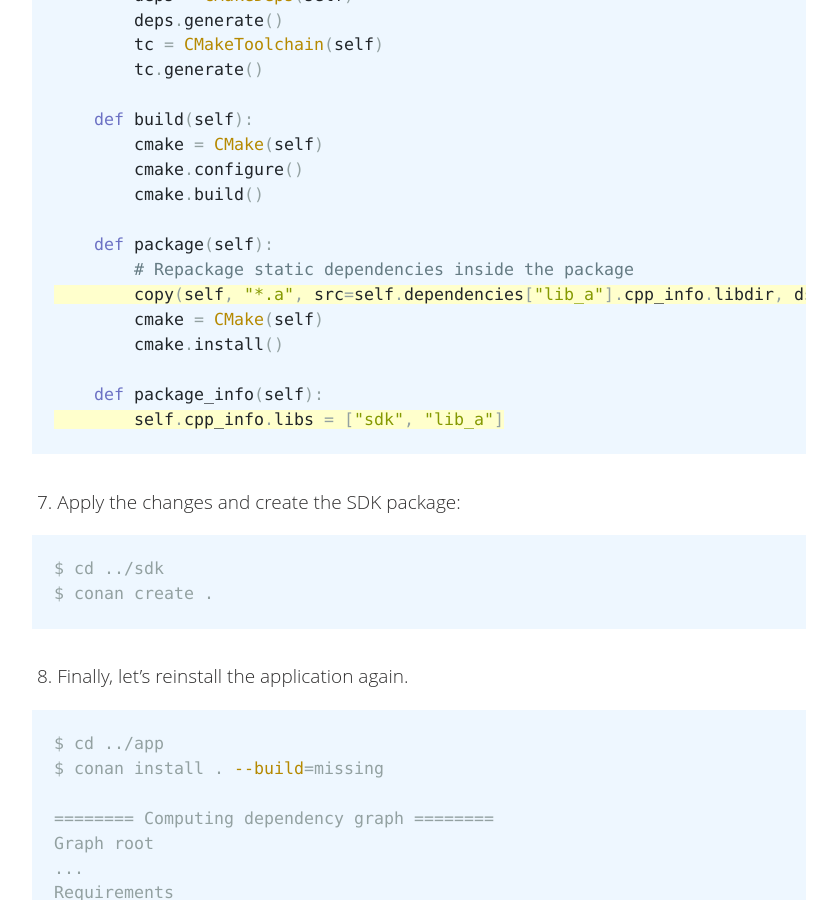
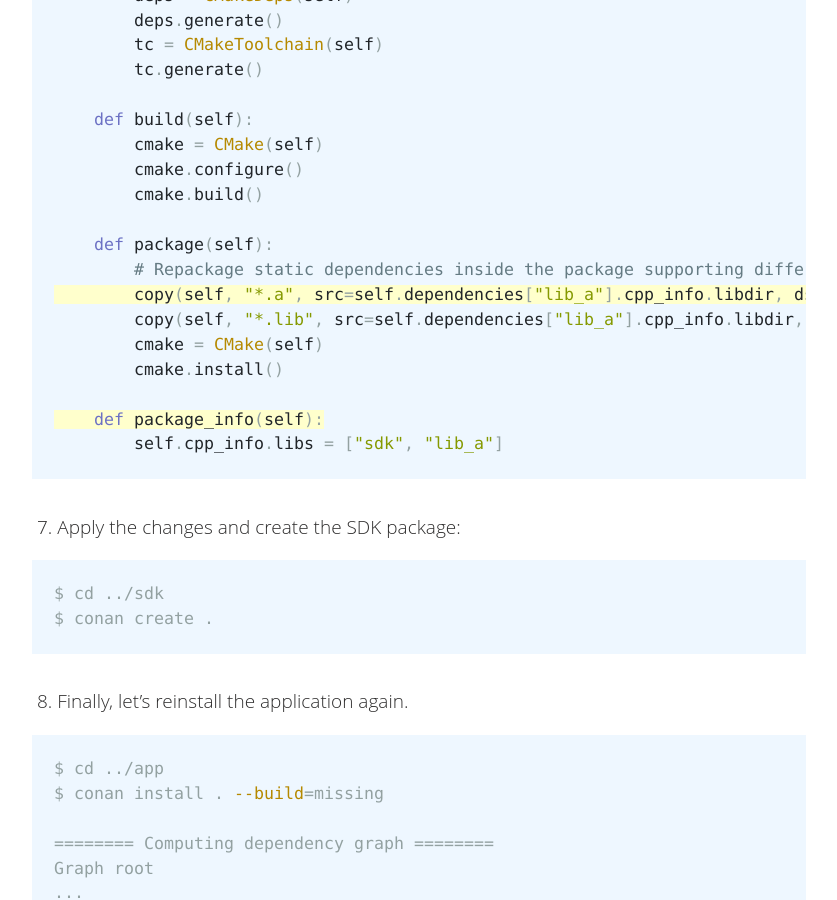
Before and after one commit to conan-io/conan-io.github.io, a Jekyll site: the page built from _posts/2024-07-09-Introducing-vendoring-packages.markdown, in a window 1280 px wide and 900 px high, scrolled down 3932 px. Shown: the whole window, without its empty margins (20-857 px from the left). Built offline with Jekyll 4.4.1, drawn with Linux system fonts in a browser that asks for light colours; comment, search, counter and statistics services are not loaded.

Commit message:
Support windows static libs on conanfile

```diff
--- a/_posts/2024-07-09-Introducing-vendoring-packages.markdown
+++ b/_posts/2024-07-09-Introducing-vendoring-packages.markdown
@@ -158,8 +158,9 @@ class sdkRecipe(ConanFile):
         cmake.build()
 
     def package(self):
-        # Repackage static dependencies inside the package
+        # Repackage static dependencies inside the package supporting different OS
         copy(self, "*.a", src=self.dependencies["lib_a"].cpp_info.libdir, dst=os.path.join(self.package_folder, self.cpp_info.libdir))
+        copy(self, "*.lib", src=self.dependencies["lib_a"].cpp_info.libdir, dst=os.path.join(self.package_folder, self.cpp_info.libdir))
         cmake = CMake(self)
         cmake.install()
 
```
